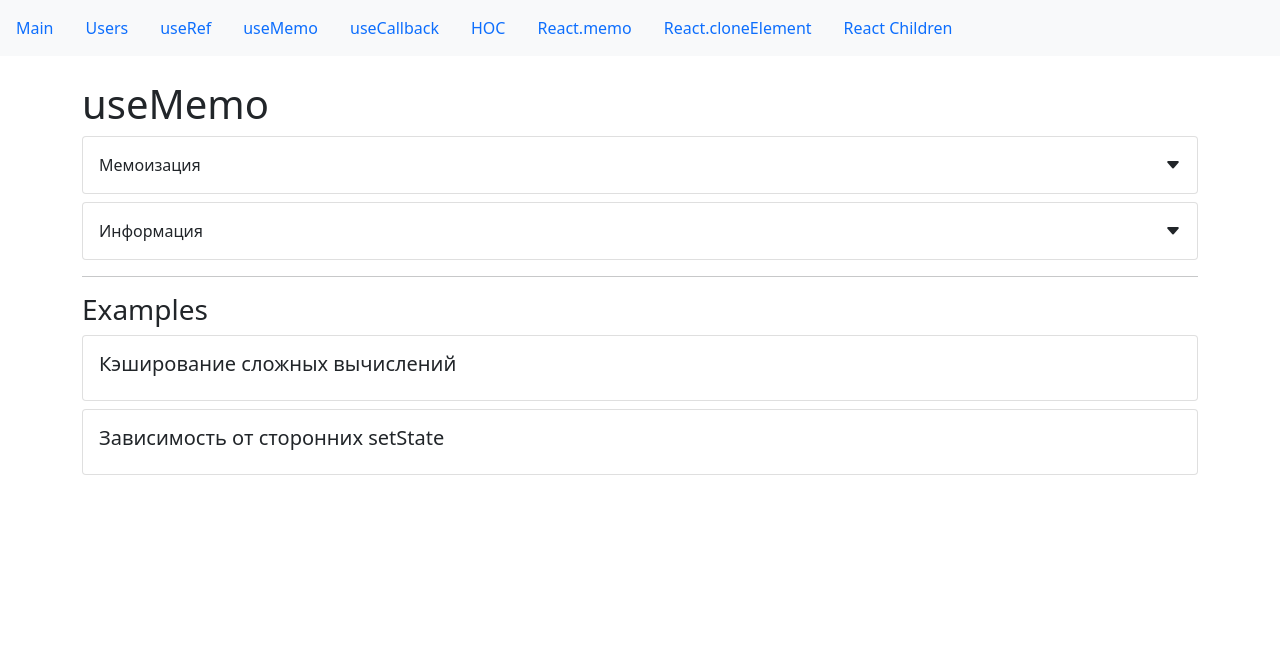
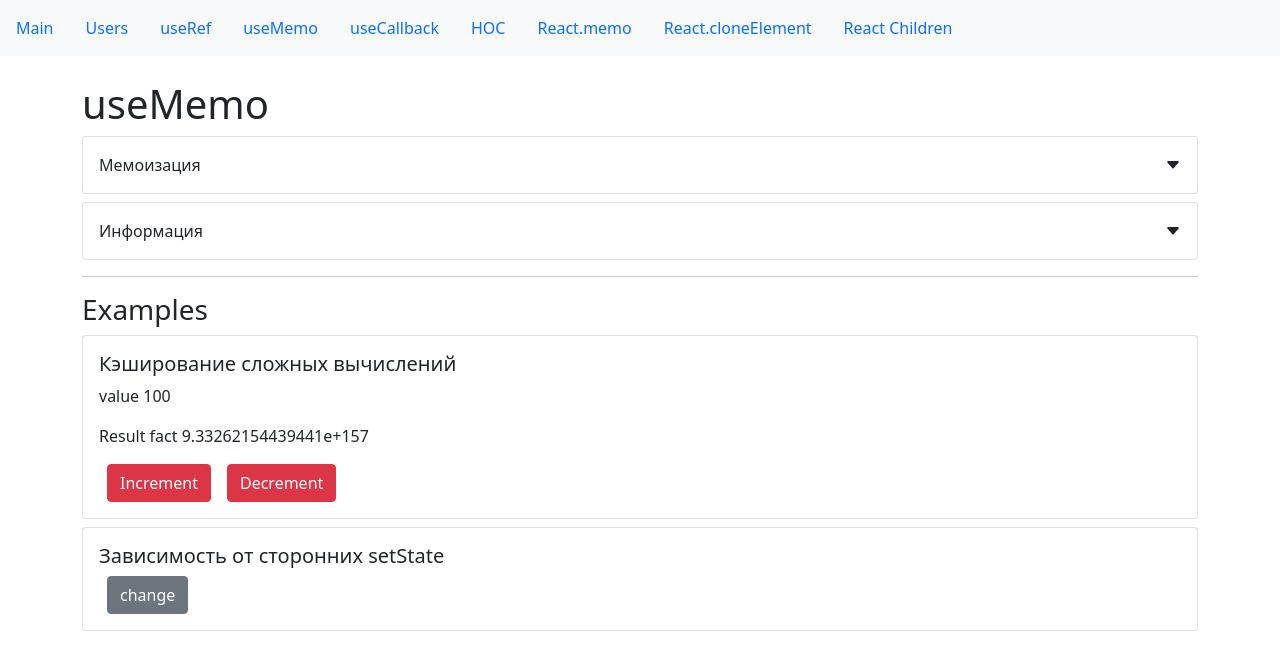
Before and after one commit to ValeryiaSharova/JJFD, a React (Create React App) app: page /useMemo in a window 1280 px wide. Shown: the top 670 px of the page. Built offline with nearby package versions, Linux system fonts and the light colour scheme.

Commit message:
useMemo added.

```diff
--- a/src/app/components/examples/useMemo/complexCalculate.jsx
+++ b/src/app/components/examples/useMemo/complexCalculate.jsx
@@ -1,15 +1,53 @@
-import React from "react";
+import React, { useState, useEffect, useMemo } from "react";
 import CardWrapper from "../../common/Card";
 import SmallTitle from "../../common/typografy/smallTitle";
 
+function factorial(n) {
+    return n ? n * factorial(n - 1) : 1;
+}
+
+function runFactorial(n) {
+    console.log("run");
+    return factorial(n);
+}
+
 const ComplexCalculateExample = () => {
+    const [value, setValue] = useState(100);
+    const [otherState, setOtherState] = useState(false);
+
+    const buttonColor = otherState ? "danger" : "secondary";
+    useEffect(() => {
+        console.log("render");
+    });
+
+    const fact = useMemo(() => runFactorial(value), [value]);
     return (
         <>
             <CardWrapper>
                 <SmallTitle>Кэширование сложных вычислений</SmallTitle>
+                <p> value {value}</p>
+                <p>Result fact {fact}</p>
+                <button
+                    className="btn btn-danger mx-2"
+                    onClick={() => setValue((prevState) => prevState + 10)}
+                >
+                    Increment
+                </button>
+                <button
+                    className="btn btn-danger mx-2"
+                    onClick={() => setValue((prevState) => prevState - 10)}
+                >
+                    Decrement
+                </button>
             </CardWrapper>
             <CardWrapper>
                 <SmallTitle>Зависимость от сторонних setState</SmallTitle>
+                <button
+                    className={`btn btn-${buttonColor} ms-md-2`}
+                    onClick={() => setOtherState((prevState) => !prevState)}
+                >
+                    change
+                </button>
             </CardWrapper>
         </>
     );
```
